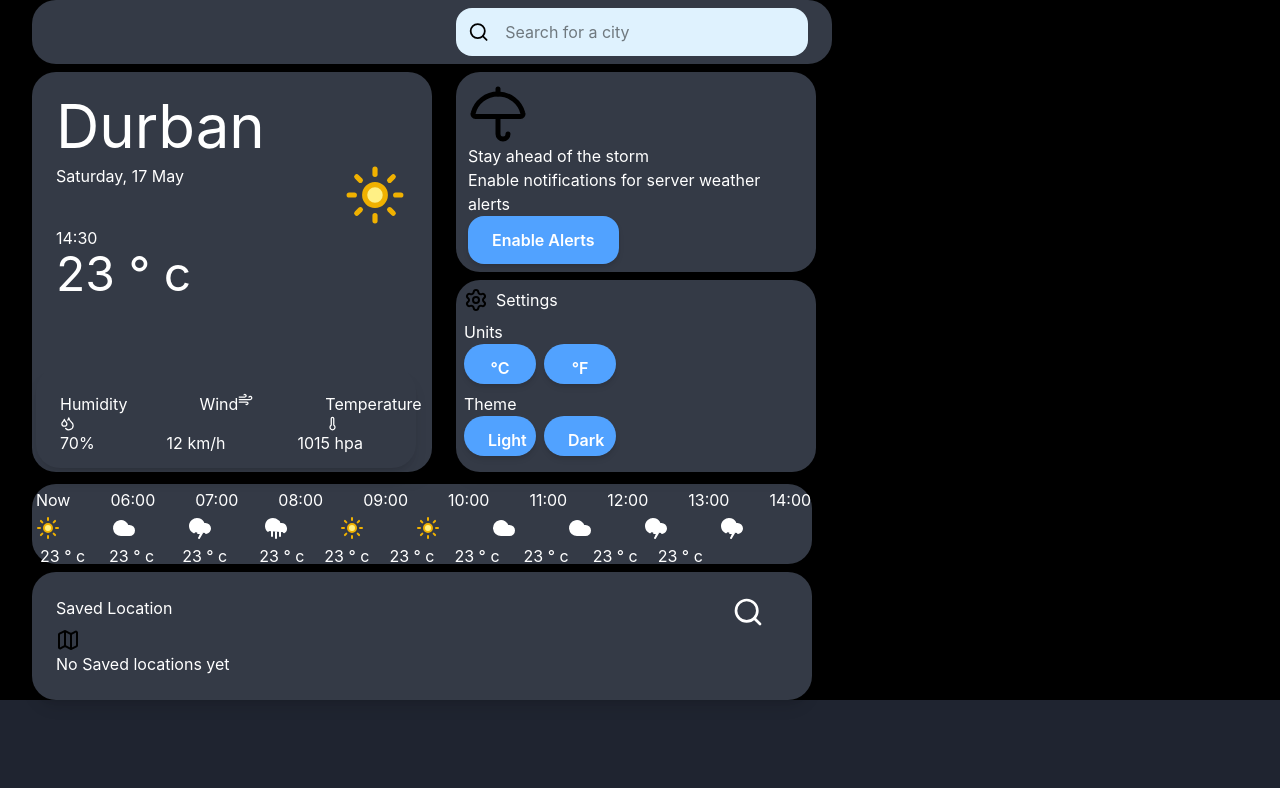
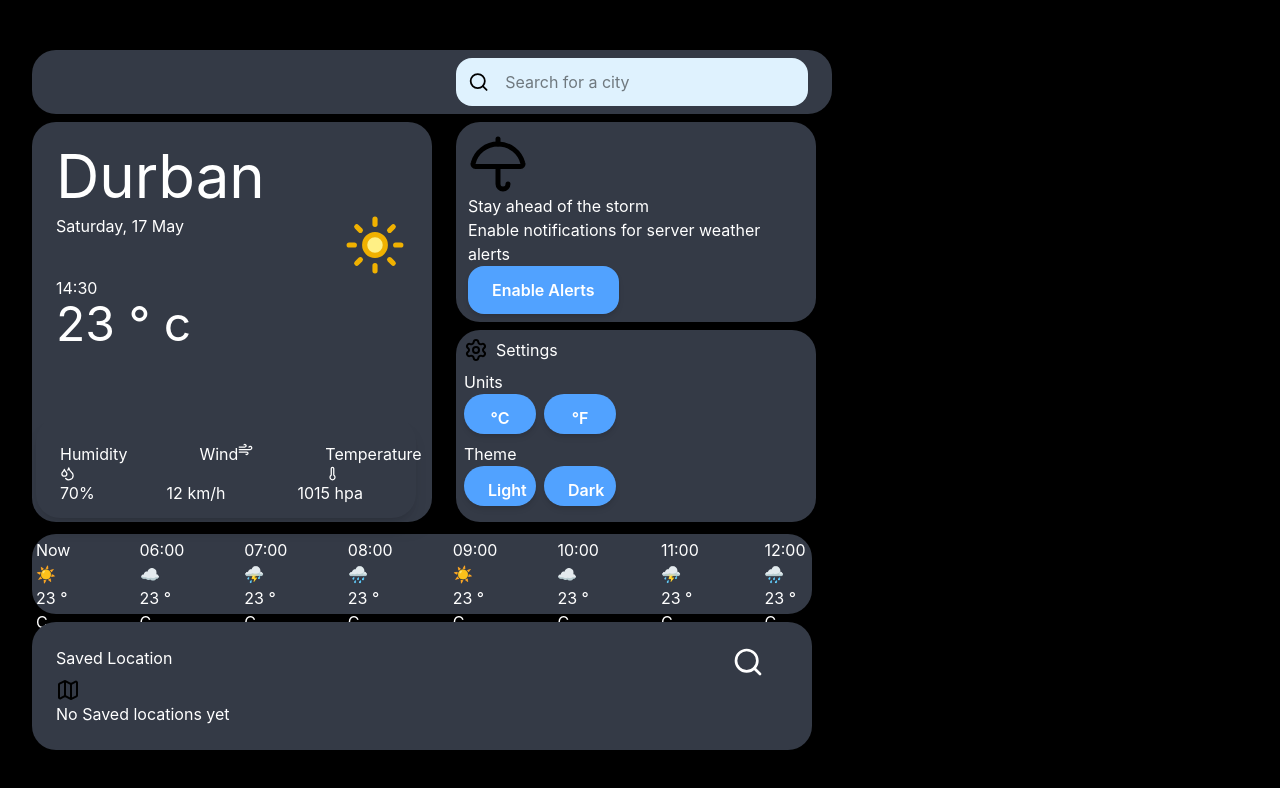
Before and after one commit to Happiness549/ReactTS-Weather-App, a React (Vite) app: page / in a window 1280 px wide. Shown: the top 788 px of the page. Built offline with nearby package versions, Linux system fonts and the light colour scheme.

Commit message:
deleted hard coded data from HourlyForecast component and maped through an array of hours created

```diff
--- a/src/App.css
+++ b/src/App.css
@@ -1,6 +1,6 @@
 
 body{
-    background-color: #1F2430;
+    background-color: black;
 }
 
 root{
--- a/src/components/SearchBar/SearchBar.tsx
+++ b/src/components/SearchBar/SearchBar.tsx
@@ -19,6 +19,7 @@ export const SearchBar = () => {
                     placeholder='Search for a city'
                     value={value}
                     onChange={(e) => setValue(e.target.value)}
+
                     />
             </div>
         </Card>
--- a/src/components/WeatherCard/DailyForecast.tsx
+++ b/src/components/WeatherCard/DailyForecast.tsx
@@ -0,0 +1,33 @@
+import React from 'react'
+import { Text } from '../ui/Text'
+import { Sun } from 'lucide-react'
+import { Cloud } from 'lucide-react'
+import { CloudRain } from 'lucide-react'
+import { CloudLightning } from 'lucide-react'
+import { Card } from '../ui/Card'
+
+
+export const DailyForecast = () => {
+
+const dailyData = [
+    { day: 'Monday', emoji: '☀️', temperature: 23, unit: 'C' },
+    { day: 'Tuesday', emoji: '☁️', temperature: 23, unit: 'C' },
+    { day: 'Wednesday', emoji: '⛈️', temperature: 23, unit: 'C' },
+    { day: 'Thursday', emoji: '🌧️', temperature: 23, unit: 'C' },
+    { day: 'Friday', emoji: '🌧️', temperature: 23, unit: 'C' },
+    { day: 'Saturday', emoji: '🌧️', temperature: 23, unit: 'C' },
+    { day: 'Sunday', emoji: '🌧️', temperature: 23, unit: 'C' },
+  ];
+
+  return (
+     <Card className='h-20 p-1 w-195 mb-2 bg-[#343A46]'>
+        <div className='flex gap-10'>
+            {dailyData.map((data)=>(
+             <div>
+
+             </div>
+            ))}
+        </div>
+    </Card>
+  )
+}
--- /dev/null
+++ b/src/components/WeatherCard/ForecastTab.tsx
@@ -0,0 +1,13 @@
+import React from 'react'
+
+interface WeathertabProps{
+
+}
+
+export const ForecastTab = () => {
+  return (
+    <div>
+
+    </div>
+  )
+}
--- a/src/components/WeatherCard/HourlyForecast.tsx
+++ b/src/components/WeatherCard/HourlyForecast.tsx
@@ -5,47 +5,38 @@ import { Sun } from 'lucide-react';
 import { Cloud } from 'lucide-react';
 import { CloudRain } from 'lucide-react';
 import { CloudLightning } from 'lucide-react';
+import type {WeatherData} from '../../types/Weather'
 
-export const HourlyForecast = () => {
+interface HourlyForecastProps {
+  weatherData: WeatherData;
+}
+
+export const HourlyForecast: React.FC<HourlyForecastProps> = ({ weatherData }) => {
+
+  const hourlyData = [
+    { time: 'Now', emoji: '☀️', temperature: 23, unit: 'C' },
+    { time: '06:00', emoji: '☁️', temperature: 23, unit: 'C' },
+    { time: '07:00', emoji: '⛈️', temperature: 23, unit: 'C' },
+    { time: '08:00', emoji: '🌧️', temperature: 23, unit: 'C' },
+    { time: '09:00', emoji: '☀️', temperature: 23, unit: 'C' },
+    { time: '10:00', emoji: '☁️', temperature: 23, unit: 'C' },
+    { time: '11:00', emoji: '⛈️', temperature: 23, unit: 'C' },
+    { time: '12:00', emoji: '🌧️', temperature: 23, unit: 'C' },
+  ];
+
   return (
-    <Card className='h-20 p-1 w-195 mb-2 bg-[#343A46]'>
-        <div className='flex gap-10'>
-            <Text variant={'p'} className='text-white'>Now</Text>
-            <Text variant={'p'} className='text-white'>06:00</Text>
-            <Text variant={'p'} className='text-white'>07:00</Text>
-            <Text variant={'p'} className='text-white'>08:00</Text>
-            <Text variant={'p'} className='text-white'>09:00</Text>
-            <Text variant={'p'} className='text-white'>10:00</Text>
-            <Text variant={'p'} className='text-white'>11:00</Text>
-            <Text variant={'p'} className='text-white'>12:00</Text>
-            <Text variant={'p'} className='text-white'>13:00</Text>
-            <Text variant={'p'} className='text-white'>14:00</Text>
+    <Card className='h-20 p-1 w-195 mb-2 bg-[#343A46] flex gap-15'>
 
+      {hourlyData.map((data) =>(
+        <div key={data.time} >
+          <div className='gap'>
+              <Text variant={'p'} className='text-white'>{data.time}</Text>
+               <Text variant={'p'} className='text-white'>{data.emoji}</Text>
+                 <Text variant={'p'} className='text-white'>{data.temperature} {"\u00B0"} {data.unit}</Text>
+          </div>
         </div>
-        <div className='flex gap-13 mt-1'>
-            <Text variant={'p'}><Sun className="text-yellow-500 fill-yellow-200"/></Text>
-            <Text variant={'p'}><Cloud  className="text-white fill-white"/></Text>
-            <Text variant={'p'}><CloudLightning className='text-white fill-white'/></Text>
-            <Text variant={'p'}><CloudRain className='text-white fill-white'/></Text>
-            <Text variant={'p'}><Sun className="text-yellow-500 fill-yellow-200"/></Text>
-            <Text variant={'p'}><Sun className="text-yellow-500 fill-yellow-200"/></Text>
-            <Text variant={'p'}><Cloud className='text-white fill-white'/></Text>
-            <Text variant={'p'}><Cloud className='text-white fill-white'/></Text>
-            <Text variant={'p'}><CloudLightning className='text-white fill-white'/></Text>
-            <Text variant={'p'}><CloudLightning className='text-white fill-white'/></Text>
-        </div>
-        <div className='flex gap-5 mt-1'>
-            <Text variant={'p'} className='text-white ml-1'>23 {"\u00B0"} c</Text>
-            <Text variant={'p'} className='text-white ml-1'>23 {"\u00B0"} c</Text>
-            <Text variant={'p'} className='text-white ml-2'>23 {"\u00B0"} c</Text>
-            <Text variant={'p'} className='text-white ml-3'>23 {"\u00B0"} c</Text>
-            <Text variant={'p'} className='text-white ml-'>23 {"\u00B0"} c</Text>
-            <Text variant={'p'} className='text-white ml-'>23 {"\u00B0"} c</Text>
-            <Text variant={'p'} className='text-white ml-'>23 {"\u00B0"} c</Text>
-            <Text variant={'p'} className='text-white ml-1'>23 {"\u00B0"} c</Text>
-            <Text variant={'p'} className='text-white ml-1'>23 {"\u00B0"} c</Text>
-              <Text variant={'p'} className='text-white ml-'>23 {"\u00B0"} c</Text>
-        </div>
+      ))}
+
     </Card>
   )
 }
--- a/src/components/ui/Container.tsx
+++ b/src/components/ui/Container.tsx
@@ -8,7 +8,7 @@ interface ContainerProps{
 
 export const Container:React.FC<ContainerProps> = ({children}) => {
   return (
-    <div className='mx-auto w-full max-w-7x1 px-4 sm:px-6 lg:px-8 bg-black'>
+    <div className='mx-auto w-full max-w-7x1 px-4 sm:px-6 lg:px-8 bg-black flex flex-col justify-center '>
     {children}
 
       </div>
--- a/src/components/ui/Input.tsx
+++ b/src/components/ui/Input.tsx
@@ -4,6 +4,7 @@ interface InputProps{
     placeholder: string;
     value: string;
     onChange:(e: ChangeEvent<HTMLInputElement>) => void;
+    classname?: string;
 
 }
 
@@ -15,6 +16,7 @@ export const Input:React.FC<InputProps> = ({type, placeholder, value, onChange})
           placeholder={placeholder}
           value={value}
           onChange={onChange}
+          className='appearance-none outline-none'
         />
 
     </div>
--- a/src/pages/Home/Home.tsx
+++ b/src/pages/Home/Home.tsx
@@ -10,9 +10,9 @@ import { HourlyForecast } from '../../components/WeatherCard/HourlyForecast'
 import { SavedLocations } from '../../components/WeatherCard/SavedLocations'
 
 
-export const Home = () => {
+export const Home = ({ weatherData }: { weatherData: any }) => {
   return (
-    <div className=''>
+    <div className='flex self-center items-center h-screen  '>
     <Container>
         <Navbar />
         <SearchBar />
@@ -28,7 +28,7 @@ export const Home = () => {
             </div>
 
         </div>
-        <HourlyForecast/>
+        <HourlyForecast weatherData={weatherData}/>
         <SavedLocations/>
     </Container>
 </div>
--- /dev/null
+++ b/src/types/Weather.ts
@@ -0,0 +1,7 @@
+export interface WeatherData {
+  time?: string;
+    emoji: string;
+    temperature: number;
+    unit: 'F' | 'C';
+    day?: string;
+}
```
Also changed, not shown: 1 other file (tests, documents, lock files or other folders).
